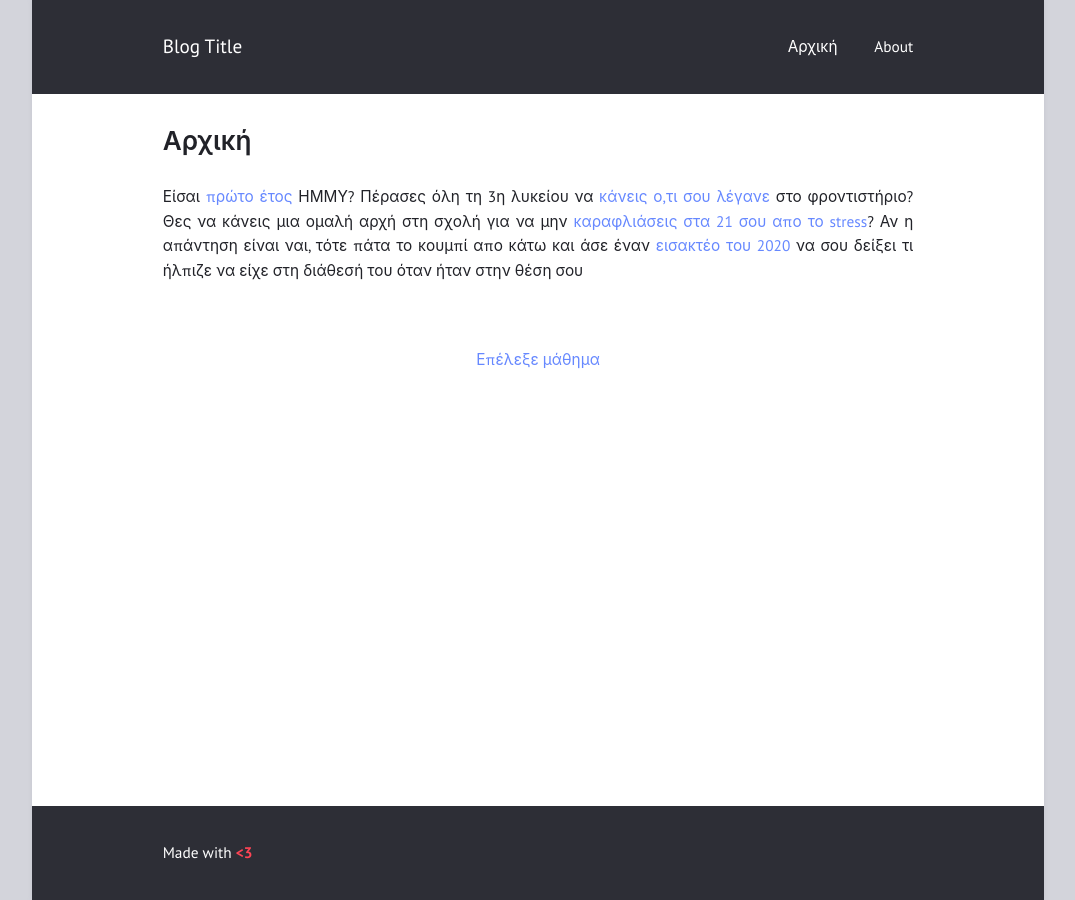
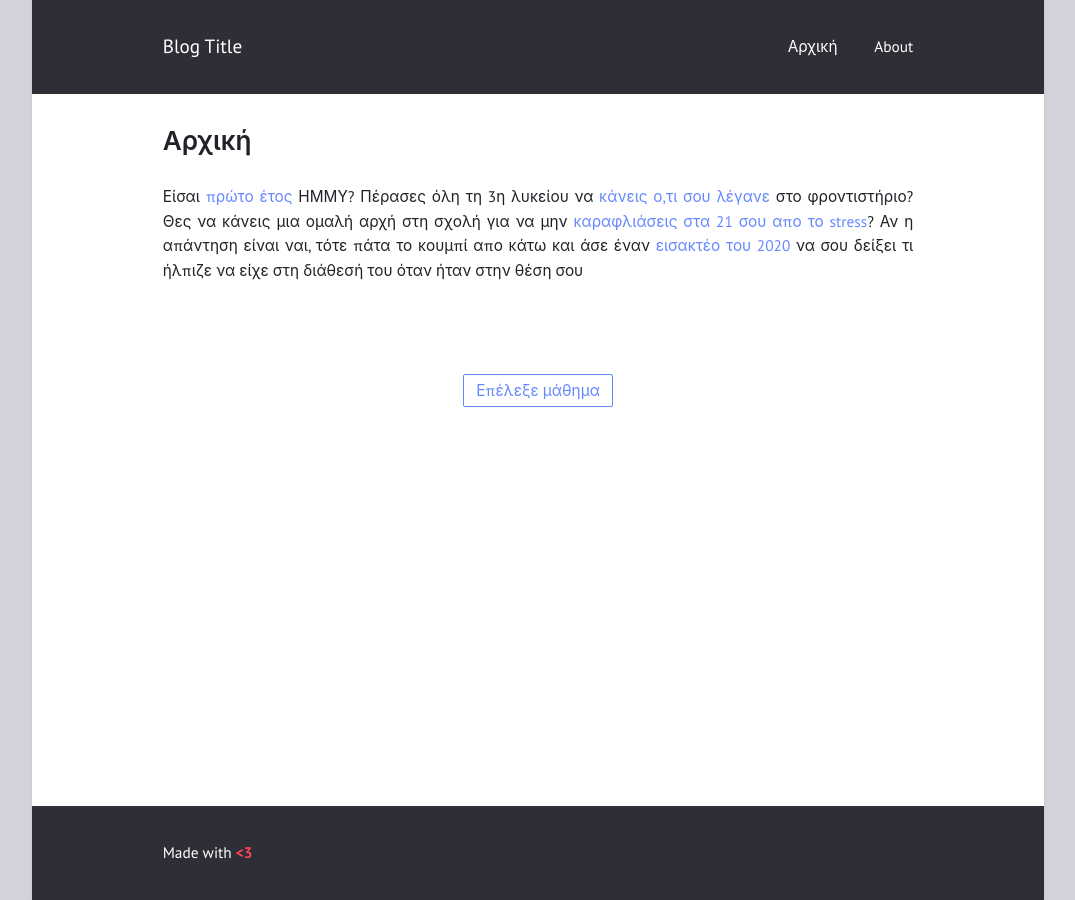
Before and after one commit to Thodoris-Evangelakos/site-test, a Jekyll site: the page built from index.html, in a window 1280 px wide. Shown: the whole page, without its empty margins (102-1177 px from the left). Built offline with Jekyll 4.4.1, drawn with Linux system fonts in a browser that asks for light colours.

Commit message:
Update index.html

```diff
--- a/index.html
+++ b/index.html
@@ -5,4 +5,4 @@ title: "Αρχική"
 
 <p>Είσαι <a href="https://i.kym-cdn.com/photos/images/newsfeed/002/322/154/667.jpg" target="_blank">πρώτο έτος</a> ΗΜΜΥ? Πέρασες όλη τη 3η λυκείου να <a href="https://i.kym-cdn.com/photos/images/masonry/002/214/445/018" target="_blank">κάνεις ο,τι σου λέγανε</a> στο φροντιστήριο? Θες να κάνεις μια ομαλή αρχή στη σχολή για να μην <a href="https://i.redd.it/scupjyjwyqs11.jpg" target="_blank">καραφλιάσεις στα 21 σου απο το stress</a>? Αν η απάντηση είναι ναι, τότε πάτα το κουμπί απο κάτω και άσε έναν <a href="https://i1.sndcdn.com/artworks-EC5k5lHzgHPLsyzW-Uxz2Qg-t500x500.jpg" target="_blank">εισακτέο του 2020</a> να σου δείξει τι ήλπιζε να είχε στη διάθεσή του όταν ήταν στην θέση σου</p>
 <br><br>
-<center><div class="subject-picker"><a href="{{ post.url | relative_url }}">Επέλεξε μάθημα</a></div></center>
+<center> <div class="more"><a href="{{ post.url | relative_url }}">Επέλεξε μάθημα</a></div></center>
```
